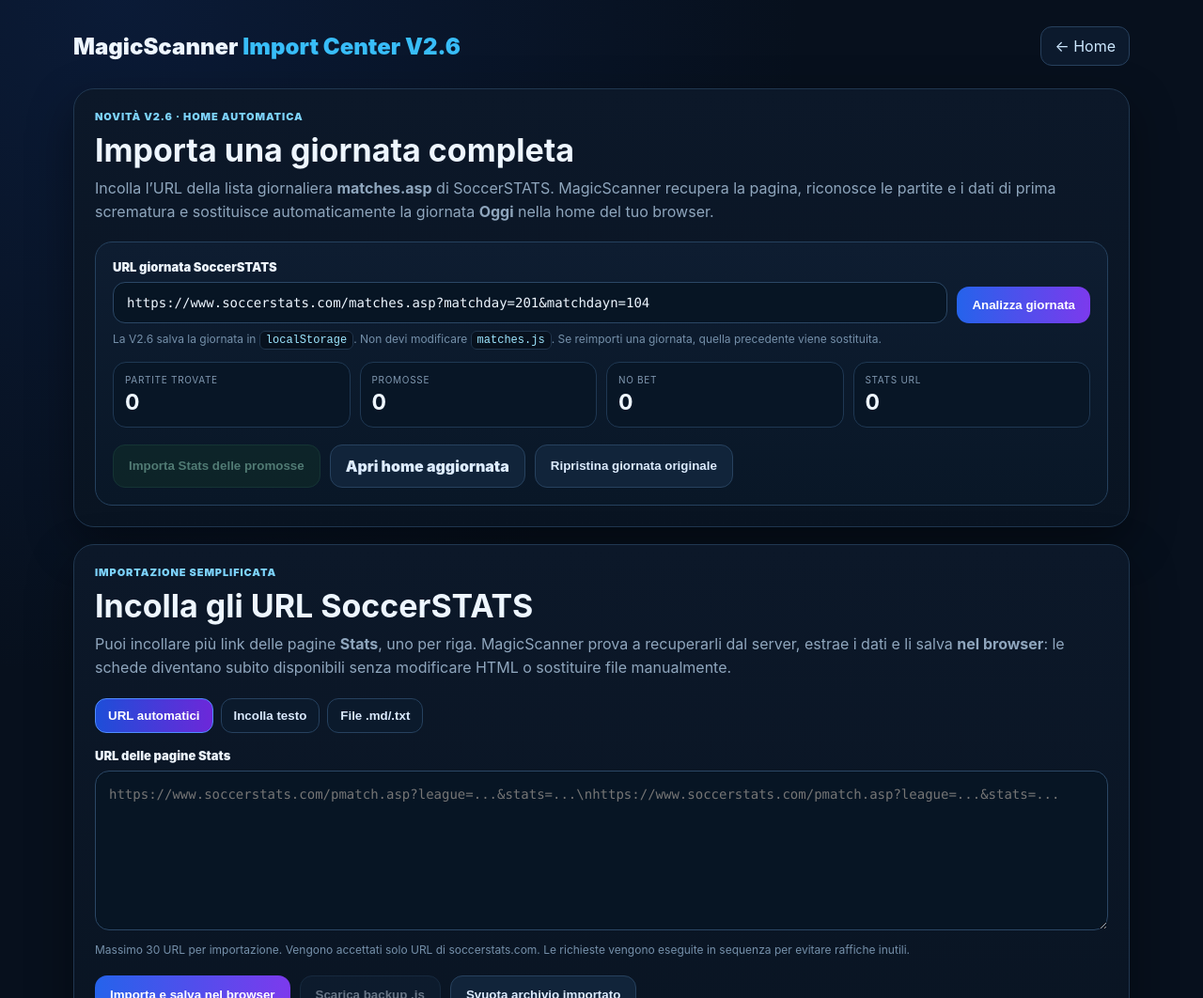
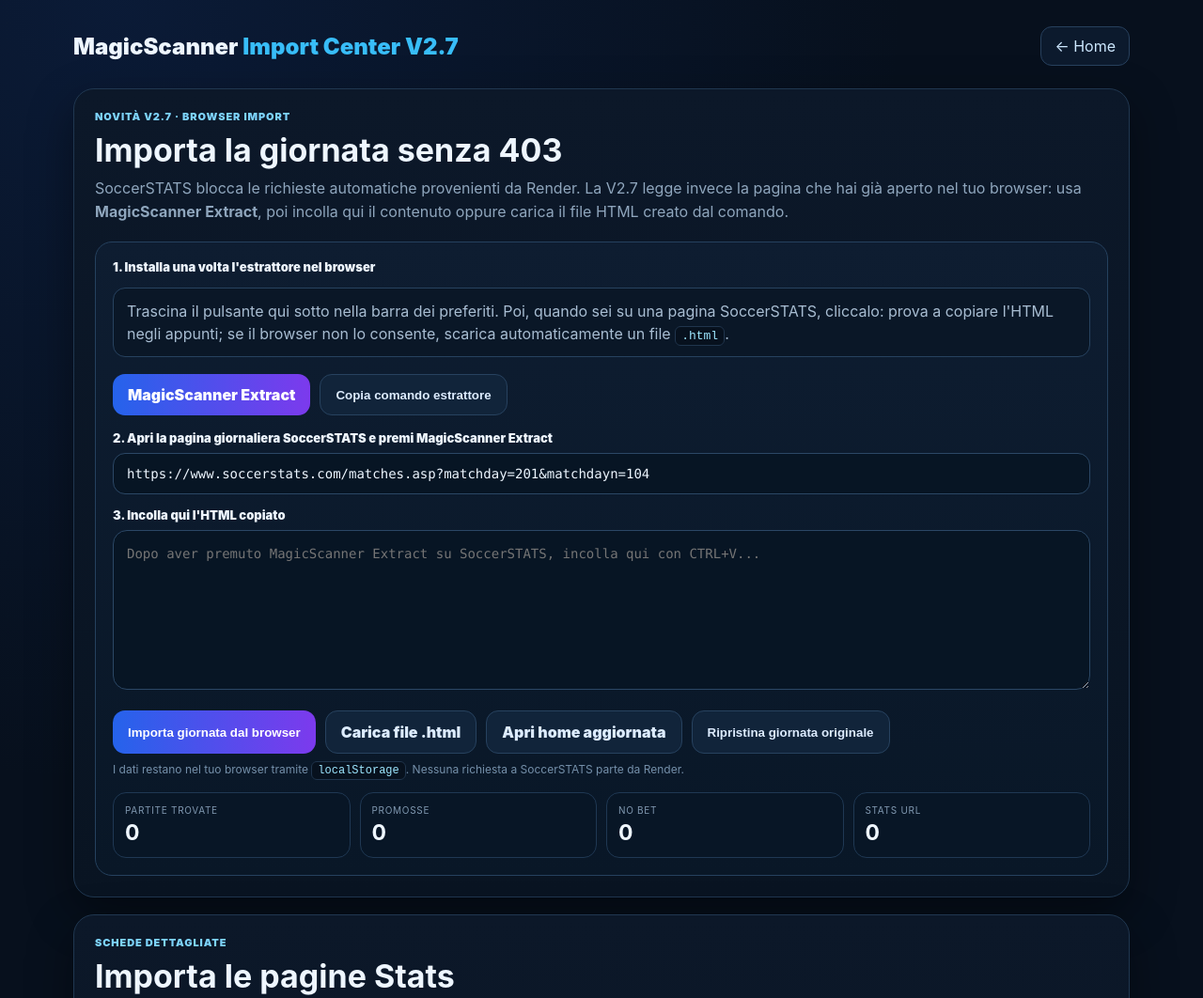
Before and after one commit to diablo130219/Match-Scanner, a website: page importer.html in a window 1280 px wide. Shown: the top 1062 px of the page at 94% size. Drawn offline with Linux system fonts and the light colour scheme.

Commit message:
Add files via upload

```diff
--- a/importer.html
+++ b/importer.html
@@ -1,6 +1,6 @@
 <!doctype html>
 <html lang="it"><head><meta charset="utf-8"><meta name="viewport" content="width=device-width,initial-scale=1">
-<title>MagicScanner V2.6 · SoccerSTATS Import Center</title>
+<title>MagicScanner V2.7 · SoccerSTATS Browser Import</title>
 <style>
 :root{color-scheme:dark;--bg:#07101d;--panel:#0b1727;--panel2:#0d1b2d;--line:#203750;--text:#eef6ff;--muted:#8fa6bd;--cyan:#38bdf8;--green:#5ee7b1;--amber:#fbbf24;--red:#fb7185}
 *{box-sizing:border-box}body{margin:0;font-family:Inter,system-ui,Arial;background:radial-gradient(circle at 10% 0,#12306a55,transparent 38%),var(--bg);color:var(--text)}
@@ -26,18 +26,35 @@
 
 @media(max-width:720px){.grid{grid-template-columns:repeat(2,1fr)}.row{grid-template-columns:1fr}.wrap{padding:16px}h1{font-size:28px}}
 </style></head><body><div class="wrap">
-<div class="top"><div class="brand">MagicScanner <span>Import Center V2.6</span></div><a class="back" href="index.html">← Home</a></div>
+<div class="top"><div class="brand">MagicScanner <span>Import Center V2.7</span></div><a class="back" href="index.html">← Home</a></div>
 
 <div class="card">
-  <div class="eyebrow">Novità V2.6 · Home automatica</div>
-  <h1>Importa una giornata completa</h1>
-  <div class="sub">Incolla l’URL della lista giornaliera <b>matches.asp</b> di SoccerSTATS. MagicScanner recupera la pagina, riconosce le partite e i dati di prima scrematura e sostituisce automaticamente la giornata <b>Oggi</b> nella home del tuo browser.</div>
+  <div class="eyebrow">Novità V2.7 · Browser Import</div>
+  <h1>Importa la giornata senza 403</h1>
+  <div class="sub">SoccerSTATS blocca le richieste automatiche provenienti da Render. La V2.7 legge invece la pagina che hai già aperto nel tuo browser: usa <b>MagicScanner Extract</b>, poi incolla qui il contenuto oppure carica il file HTML creato dal comando.</div>
+
   <div class="daybox">
-    <div class="dayrow">
-      <div><div class="label">URL giornata SoccerSTATS</div><input id="matchdayUrl" class="dayurl" value="https://www.soccerstats.com/matches.asp?matchday=201&matchdayn=104" placeholder="https://www.soccerstats.com/matches.asp?matchday=...&matchdayn=..."></div>
-      <button class="btn primary" id="importDayBtn">Analizza giornata</button>
+    <div class="label">1. Installa una volta l'estrattore nel browser</div>
+    <div class="notice">Trascina il pulsante qui sotto nella barra dei preferiti. Poi, quando sei su una pagina SoccerSTATS, cliccalo: prova a copiare l'HTML negli appunti; se il browser non lo consente, scarica automaticamente un file <code>.html</code>.</div>
+    <div class="actions">
+      <a id="bookmarklet" class="btn primary" style="text-decoration:none" href="#">MagicScanner Extract</a>
+      <button class="btn secondary" id="copyExtractorBtn">Copia comando estrattore</button>
     </div>
-    <div class="helper">La V2.6 salva la giornata in <code>localStorage</code>. Non devi modificare <code>matches.js</code>. Se reimporti una giornata, quella precedente viene sostituita.</div>
+
+    <div style="height:16px"></div>
+    <div class="label">2. Apri la pagina giornaliera SoccerSTATS e premi MagicScanner Extract</div>
+    <input id="matchdayUrl" class="dayurl" value="https://www.soccerstats.com/matches.asp?matchday=201&matchdayn=104" placeholder="URL della giornata (solo come riferimento)">
+
+    <div style="height:14px"></div>
+    <div class="label">3. Incolla qui l'HTML copiato</div>
+    <textarea id="matchdayHtml" class="paste" placeholder="Dopo aver premuto MagicScanner Extract su SoccerSTATS, incolla qui con CTRL+V..."></textarea>
+    <div class="actions">
+      <button class="btn primary" id="parseDayHtmlBtn">Importa giornata dal browser</button>
+      <label class="btn secondary" style="cursor:pointer">Carica file .html<input id="matchdayHtmlFile" type="file" accept=".html,.htm,text/html" hidden></label>
+      <a class="btn secondary" style="text-decoration:none" href="index.html">Apri home aggiornata</a>
+      <button class="btn secondary" id="clearDayBtn">Ripristina giornata originale</button>
+    </div>
+    <div class="helper">I dati restano nel tuo browser tramite <code>localStorage</code>. Nessuna richiesta a SoccerSTATS parte da Render.</div>
     <div id="dayStatus" class="status"></div>
     <div class="dayresults">
       <div class="daymetric"><small>Partite trovate</small><b id="dayFound">0</b></div>
@@ -45,27 +62,39 @@
       <div class="daymetric"><small>No Bet</small><b id="dayNoBet">0</b></div>
       <div class="daymetric"><small>Stats URL</small><b id="dayStatsUrls">0</b></div>
     </div>
-    <div class="actions">
-      <button class="btn success" id="importPromotedBtn" disabled>Importa Stats delle promosse</button>
-      <a class="btn secondary" style="text-decoration:none" href="index.html">Apri home aggiornata</a>
-      <button class="btn secondary" id="clearDayBtn">Ripristina giornata originale</button>
-    </div>
     <div class="daylist" id="dayList" style="display:none"></div>
   </div>
 </div>
 
-<div class="card"><div class="eyebrow">Importazione semplificata</div><h1>Incolla gli URL SoccerSTATS</h1><div class="sub">Puoi incollare più link delle pagine <b>Stats</b>, uno per riga. MagicScanner prova a recuperarli dal server, estrae i dati e li salva <b>nel browser</b>: le schede diventano subito disponibili senza modificare HTML o sostituire file manualmente.</div>
-<div class="tabs"><button class="tab active" data-tab="urlPanel">URL automatici</button><button class="tab" data-tab="pastePanel">Incolla testo</button><button class="tab" data-tab="filePanel">File .md/.txt</button></div>
-<div id="urlPanel" class="panel active"><div class="label">URL delle pagine Stats</div><textarea id="urls" class="urls" placeholder="https://www.soccerstats.com/pmatch.asp?league=...&stats=...\nhttps://www.soccerstats.com/pmatch.asp?league=...&stats=..."></textarea><div class="helper">Massimo 30 URL per importazione. Vengono accettati solo URL di soccerstats.com. Le richieste vengono eseguite in sequenza per evitare raffiche inutili.</div></div>
-<div id="pastePanel" class="panel"><div class="label">Testo completo della pagina Stats</div><textarea id="paste" class="paste" placeholder="Incolla qui il contenuto copiato dalla pagina Stats...\n\nPuoi separare più partite con una riga contenente: ---MATCH---"></textarea><div class="helper">Fallback utile se SoccerSTATS blocca il recupero automatico dal server.</div></div>
-<div id="filePanel" class="panel"><label class="drop"><input id="files" type="file" accept=".md,.txt" multiple hidden><strong>Trascina o scegli più file Stats</strong><small>Compatibile con il metodo della V2.4</small></label></div>
+<div class="card"><div class="eyebrow">Schede dettagliate</div><h1>Importa le pagine Stats</h1><div class="sub">Per le singole pagine <b>Stats</b> puoi usare lo stesso estrattore. Copia l’HTML della pagina e usa <b>Incolla testo/HTML</b>, oppure carica un file <code>.html</code>, <code>.md</code> o <code>.txt</code>.</div>
+<div class="tabs"><button class="tab active" data-tab="pastePanel">Incolla testo/HTML</button><button class="tab" data-tab="filePanel">File .html/.md/.txt</button><button class="tab" data-tab="urlPanel">URL server (fallback)</button></div>
+<div id="urlPanel" class="panel"><div class="label">URL delle pagine Stats</div><textarea id="urls" class="urls" placeholder="https://www.soccerstats.com/pmatch.asp?league=...&stats=...\nhttps://www.soccerstats.com/pmatch.asp?league=...&stats=..."></textarea><div class="helper">Massimo 30 URL per importazione. Vengono accettati solo URL di soccerstats.com. Le richieste vengono eseguite in sequenza per evitare raffiche inutili.</div></div>
+<div id="pastePanel" class="panel active"><div class="label">Testo completo della pagina Stats</div><textarea id="paste" class="paste" placeholder="Incolla qui il contenuto copiato dalla pagina Stats...\n\nPuoi separare più partite con una riga contenente: ---MATCH---"></textarea><div class="helper">Fallback utile se SoccerSTATS blocca il recupero automatico dal server.</div></div>
+<div id="filePanel" class="panel"><label class="drop"><input id="files" type="file" accept=".html,.htm,.md,.txt,text/html" multiple hidden><strong>Trascina o scegli più file Stats</strong><small>Puoi caricare anche l’HTML salvato da MagicScanner Extract</small></label></div>
 <div class="actions"><button class="btn primary" id="importBtn">Importa e salva nel browser</button><button class="btn secondary" id="downloadBtn" disabled>Scarica backup .js</button><button class="btn secondary" id="clearBtn">Svuota archivio importato</button></div><div id="status" class="status"></div>
 <div class="grid"><div class="metric"><span>Sorgenti lette</span><b id="nFiles">0</b></div><div class="metric"><span>Partite riconosciute</span><b id="nMatches">0</b></div><div class="metric"><span>Goal stats</span><b id="nGoals">0</b></div><div class="metric"><span>Timing</span><b id="nTiming">0</b></div></div><div class="list" id="list"></div></div>
-<div class="card"><b>Come usarlo</b><div class="sub" style="margin-top:8px">1) dalla home scegli le partite interessanti; 2) apri il pulsante <b>Stats</b> su SoccerSTATS; 3) copia gli URL nella casella qui sopra; 4) premi <b>Importa e salva nel browser</b>; 5) torna alla home e apri le partite. Il dettaglio importato viene letto automaticamente da <code>localStorage</code>. Il pulsante di backup serve solo se vuoi conservare una copia.</div><div class="notice">Nota: il recupero via URL dipende dal fatto che SoccerSTATS consenta l'accesso automatizzato dal server. Se una pagina viene bloccata, usa la scheda <b>Incolla testo</b> oppure i file Markdown.</div></div>
+<div class="card"><b>Flusso V2.7</b><div class="sub" style="margin-top:8px">Per la home: apri la pagina <b>matches.asp</b> → clicca <b>MagicScanner Extract</b> → incolla qui → <b>Importa giornata dal browser</b>. Per il dettaglio: fai lo stesso dalla pagina <b>Stats</b> e usa la sezione “Incolla testo/HTML”.</div><div class="notice">Il recupero diretto via URL rimane solo come fallback: SoccerSTATS può rispondere HTTP 403 ai server cloud.</div></div>
 </div>
 <script>
 
 const MATCHDAY_KEY='MAGICSCANNER_MATCHDAY';
+const EXTRACTOR_CODE = `javascript:(async()=>{const h='<!doctype html>\\n'+document.documentElement.outerHTML;try{await navigator.clipboard.writeText(h);alert('MagicScanner: pagina copiata. Torna nell Import Center e incolla.')}catch(e){const b=new Blob([h],{type:'text/html'}),a=document.createElement('a');a.href=URL.createObjectURL(b);a.download='soccerstats-'+Date.now()+'.html';document.body.appendChild(a);a.click();a.remove();setTimeout(()=>URL.revokeObjectURL(a.href),2000);alert('MagicScanner: il browser non ha consentito gli appunti, quindi ho salvato un file HTML. Caricalo nell Import Center.')}})()`;
+window.addEventListener('DOMContentLoaded',()=>{
+  const bm=document.querySelector('#bookmarklet');
+  if(bm) bm.setAttribute('href', EXTRACTOR_CODE);
+  const cb=document.querySelector('#copyExtractorBtn');
+  if(cb) cb.onclick=async()=>{try{await navigator.clipboard.writeText(EXTRACTOR_CODE);dayStatus('Comando estrattore copiato negli appunti.','good')}catch{dayStatus('Non riesco a copiare automaticamente. Trascina “MagicScanner Extract” nella barra preferiti.','error')}};
+});
+
+function storeMatchdayFromHtml(html, sourceUrl='browser'){
+  if(!html || html.trim().length<100) throw new Error('Incolla l’HTML copiato dalla pagina SoccerSTATS oppure carica il file .html.');
+  const matches=parseMatchdayHtml(html);
+  if(!matches.length) throw new Error(`HTML ricevuto (${html.length.toLocaleString('it-IT')} caratteri), ma non riconosco ancora le righe della giornata.`);
+  localStorage.setItem(MATCHDAY_KEY,JSON.stringify({source_url:sourceUrl,imported_at:new Date().toISOString(),matches}));
+  renderDay(matches);
+  dayStatus(`${matches.length} partite importate dal browser. La home “Oggi” è stata aggiornata.`,'good');
+  return matches;
+}
 function clamp(n,a=0,b=100){return Math.max(a,Math.min(b,n))}
 function num(v){const m=String(v??'').replace(',','.').match(/-?\d+(?:\.\d+)?/);return m?Number(m[0]):0}
 function pct(v){return num(v)}
@@ -195,7 +224,7 @@
   mergeAndStore(rows);dayStatus(`${rows.length} schede dettagliate salvate${errors.length?`; ${errors.length} non riconosciute.`:'.'}`,errors.length?'error':'good');
 }
 
-const $=s=>document.querySelector(s);let parsed={};let activeTab='urlPanel';
+const $=s=>document.querySelector(s);let parsed={};let activeTab='pastePanel';
 for(const b of document.querySelectorAll('.tab')) b.onclick=()=>{document.querySelectorAll('.tab,.panel').forEach(x=>x.classList.remove('active'));b.classList.add('active');activeTab=b.dataset.tab;$('#'+activeTab).classList.add('active')};
 function slug(s){return s.normalize('NFD').replace(/[\u0300-\u036f]/g,'').toLowerCase().replace(/[^a-z0-9]+/g,'-').replace(/^-|-$/g,'')}
 function section(t,a,ends){const i=t.indexOf(a);if(i<0)return'';let e=t.length;for(const x of ends){const j=t.indexOf(x,i+a.length);if(j>=0)e=Math.min(e,j)}return t.slice(i,e)}
@@ -214,10 +243,10 @@
 $('#downloadBtn').onclick=()=>{let all={};try{all=JSON.parse(localStorage.getItem('MAGICSCANNER_IMPORTED_DETAILS')||'{}')}catch{};const text='window.IMPORTED_DETAILS = '+JSON.stringify(all,null,2)+';\n';const a=document.createElement('a');a.href=URL.createObjectURL(new Blob([text],{type:'application/javascript'}));a.download='imported-details.js';a.click();setTimeout(()=>URL.revokeObjectURL(a.href),1000)};
 $('#clearBtn').onclick=()=>{if(!confirm('Vuoi cancellare dal browser tutte le schede importate?'))return;localStorage.removeItem('MAGICSCANNER_IMPORTED_DETAILS');parsed={};render([]);$('#downloadBtn').disabled=true;status('Archivio importato svuotato.','good')};
 
-document.querySelector('#importDayBtn').onclick=async()=>{try{document.querySelector('#importDayBtn').disabled=true;await importMatchday()}catch(e){dayStatus(String(e.message||e),'error')}finally{document.querySelector('#importDayBtn').disabled=false}};
-document.querySelector('#importPromotedBtn').onclick=async()=>{try{document.querySelector('#importPromotedBtn').disabled=true;await importPromotedDetails()}catch(e){dayStatus(String(e.message||e),'error')}finally{let p={};try{p=JSON.parse(localStorage.getItem(MATCHDAY_KEY)||'{}')}catch{};document.querySelector('#importPromotedBtn').disabled=!(p.matches||[]).some(m=>m.marketType!=='nobet'&&m.stats_url)}};
-document.querySelector('#clearDayBtn').onclick=()=>{if(!confirm('Ripristinare la giornata originale inclusa nel progetto?'))return;localStorage.removeItem(MATCHDAY_KEY);renderDay([]);document.querySelector('#importPromotedBtn').disabled=true;dayStatus('Giornata importata rimossa. La home userà di nuovo i dati originali.','good')};
-try{const d=JSON.parse(localStorage.getItem(MATCHDAY_KEY)||'{}');if(Array.isArray(d.matches)&&d.matches.length){renderDay(d.matches);document.querySelector('#importPromotedBtn').disabled=!d.matches.some(m=>m.marketType!=='nobet'&&m.stats_url);dayStatus(`${d.matches.length} partite della giornata già presenti nel browser.`,'good')}}catch{}
+document.querySelector('#parseDayHtmlBtn').onclick=()=>{try{const html=document.querySelector('#matchdayHtml').value;storeMatchdayFromHtml(html,document.querySelector('#matchdayUrl').value.trim()||'browser')}catch(e){dayStatus(String(e.message||e),'error')}};
+document.querySelector('#matchdayHtmlFile').onchange=async(e)=>{const f=e.target.files?.[0];if(!f)return;try{const html=await f.text();document.querySelector('#matchdayHtml').value=html;storeMatchdayFromHtml(html,document.querySelector('#matchdayUrl').value.trim()||f.name)}catch(err){dayStatus(String(err.message||err),'error')}};
+document.querySelector('#clearDayBtn').onclick=()=>{if(!confirm('Ripristinare la giornata originale inclusa nel progetto?'))return;localStorage.removeItem(MATCHDAY_KEY);renderDay([]);dayStatus('Giornata importata rimossa. La home userà di nuovo i dati originali.','good')};
+try{const d=JSON.parse(localStorage.getItem(MATCHDAY_KEY)||'{}');if(Array.isArray(d.matches)&&d.matches.length){renderDay(d.matches);dayStatus(`${d.matches.length} partite della giornata già presenti nel browser.`,'good')}}catch{}
 
 try{const ex=JSON.parse(localStorage.getItem('MAGICSCANNER_IMPORTED_DETAILS')||'{}');if(Object.keys(ex).length){parsed=ex;$('#downloadBtn').disabled=false;status(`${Object.keys(ex).length} scheda/e già presenti nel browser.`,'good')}}catch{}
 </script></body></html>
```
